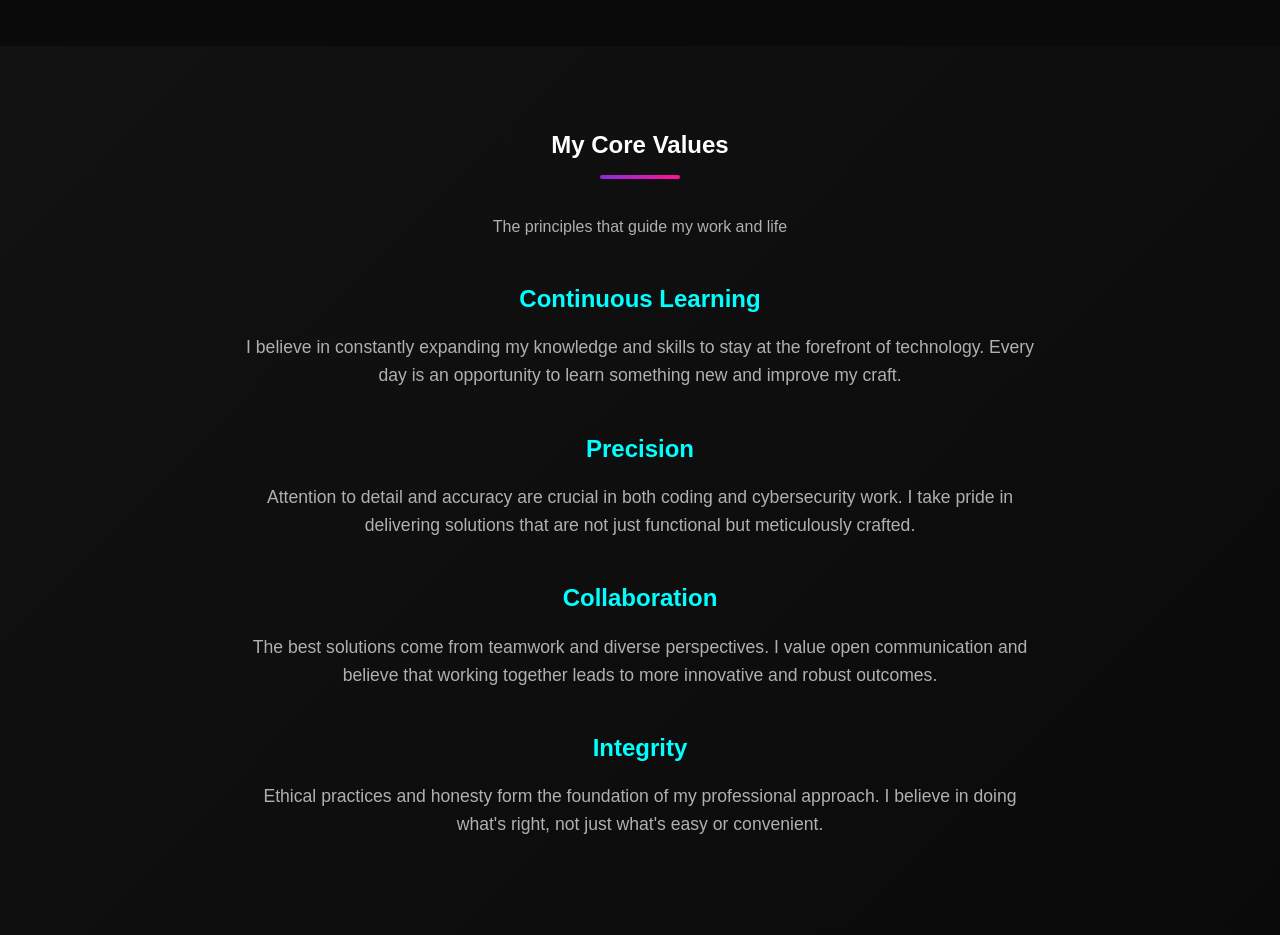
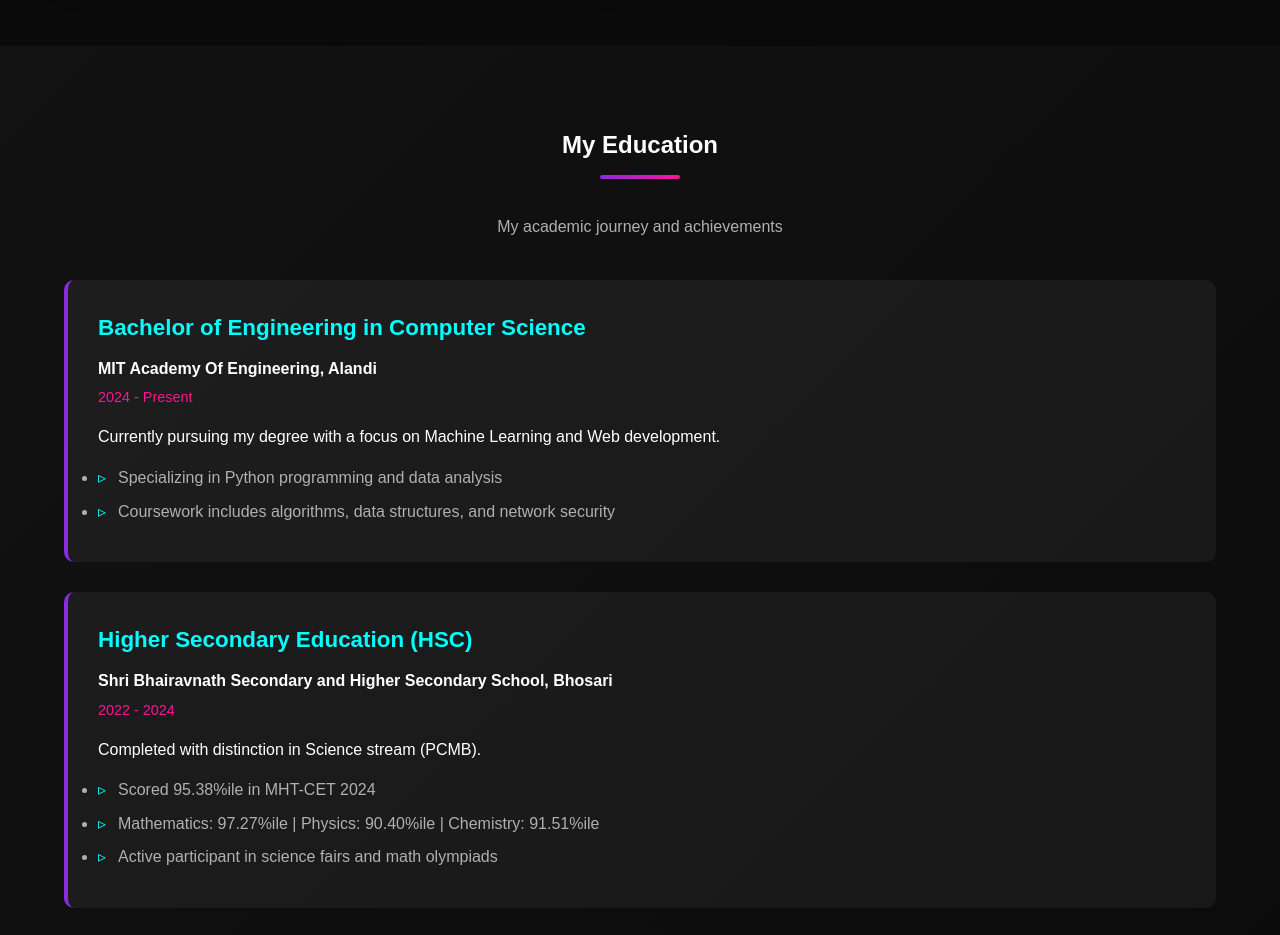
Before and after one commit to gayatri-26-official/gayatri-26-official.github.io, a plain HTML site: page index.html in a window 1280 px wide. Shown: the part 1860-2795 px from the top of the page. Drawn offline with Linux system fonts and the light colour scheme.

Commit message:
Add files via upload

```diff
--- a/index.html
+++ b/index.html
@@ -242,6 +242,75 @@
 
         .about-text h3 {
             margin-bottom: 15px;
+            color: var(--secondary);
+        }
+
+        /* Education Section */
+        .education {
+            background: linear-gradient(135deg, var(--dark) 0%, var(--darker) 100%);
+            position: relative;
+            overflow: hidden;
+        }
+
+        .education::before {
+            content: '';
+            position: absolute;
+            bottom: 0;
+            left: 0;
+            width: 300px;
+            height: 300px;
+            background: radial-gradient(circle, rgba(255, 20, 147, 0.1) 0%, transparent 70%);
+        }
+
+        .education-item {
+            background: rgba(255, 255, 255, 0.05);
+            border-radius: 10px;
+            padding: 30px;
+            margin-bottom: 30px;
+            border-left: 4px solid var(--primary);
+            position: relative;
+            z-index: 1;
+            transition: all 0.3s ease;
+        }
+
+        .education-item:hover {
+            transform: translateY(-5px);
+            box-shadow: 0 10px 25px rgba(138, 43, 226, 0.3);
+        }
+
+        .education-item h3 {
+            color: var(--secondary);
+            margin-bottom: 10px;
+            font-size: 1.4rem;
+        }
+
+        .education-item .institution {
+            font-weight: 600;
+            margin-bottom: 5px;
+            color: var(--text);
+        }
+
+        .education-item .duration {
+            color: var(--accent);
+            margin-bottom: 15px;
+            font-size: 0.9rem;
+        }
+
+        .education-item .achievements {
+            color: var(--text-light);
+            margin-top: 15px;
+        }
+
+        .education-item .achievements li {
+            margin-bottom: 8px;
+            position: relative;
+            padding-left: 20px;
+        }
+
+        .education-item .achievements li::before {
+            content: '▹';
+            position: absolute;
+            left: 0;
             color: var(--secondary);
         }
 
@@ -599,6 +668,7 @@
                 <ul class="nav-links">
                     <li><a href="#home">Home</a></li>
                     <li><a href="#about">About</a></li>
+                    <li><a href="#education">Education</a></li>
                     <li><a href="#values">Values</a></li>
                     <li><a href="#hobbies">Hobbies</a></li>
                     <li><a href="#certificates">Certificates</a></li>
@@ -644,6 +714,49 @@
                         <span class="skill">Problem Solving</span>
                     </div>
                 </div>
+            </div>
+        </div>
+    </section>
+
+    <!-- Education Section -->
+    <section id="education" class="education">
+        <div class="container">
+            <h2 class="section-title">My Education</h2>
+            <p style="text-align: center; margin-bottom: 40px; color: var(--text-light);">My academic journey and achievements</p>
+
+            <div class="education-item">
+                <h3>Bachelor of Engineering in Computer Science</h3>
+                <div class="institution">MIT Academy Of Engineering, Alandi</div>
+                <div class="duration">2024 - Present</div>
+                <p>Currently pursuing my degree with a focus on Machine Learning and Web development.</p>
+                <ul class="achievements">
+                    <li>Specializing in Python programming and data analysis</li>
+                    <li>Coursework includes algorithms, data structures, and network security</li>
+                </ul>
+            </div>
+
+            <div class="education-item">
+                <h3>Higher Secondary Education (HSC)</h3>
+                <div class="institution">Shri Bhairavnath Secondary and Higher Secondary School, Bhosari</div>
+                <div class="duration">2022 - 2024</div>
+                <p>Completed with distinction in Science stream (PCMB).</p>
+                <ul class="achievements">
+                    <li>Scored 95.38%ile in MHT-CET 2024</li>
+                    <li>Mathematics: 97.27%ile | Physics: 90.40%ile | Chemistry: 91.51%ile</li>
+                    <li>Active participant in science fairs and math olympiads</li>
+                </ul>
+            </div>
+
+            <div class="education-item">
+                <h3>Secondary School Education (SSC)</h3>
+                <div class="institution">Saraswati Bhuvan English Medium School</div>
+                <div class="duration">2020 - 2022</div>
+                <p>Completed with excellent academic performance.</p>
+                <ul class="achievements">
+                    <li>Scored 90.60% in SSC Exam</li>
+                    <li>Recipient of academic excellence award for mathematics</li>
+                    <li>Participated in inter-school science competitions</li>
+                </ul>
             </div>
         </div>
     </section>
```
